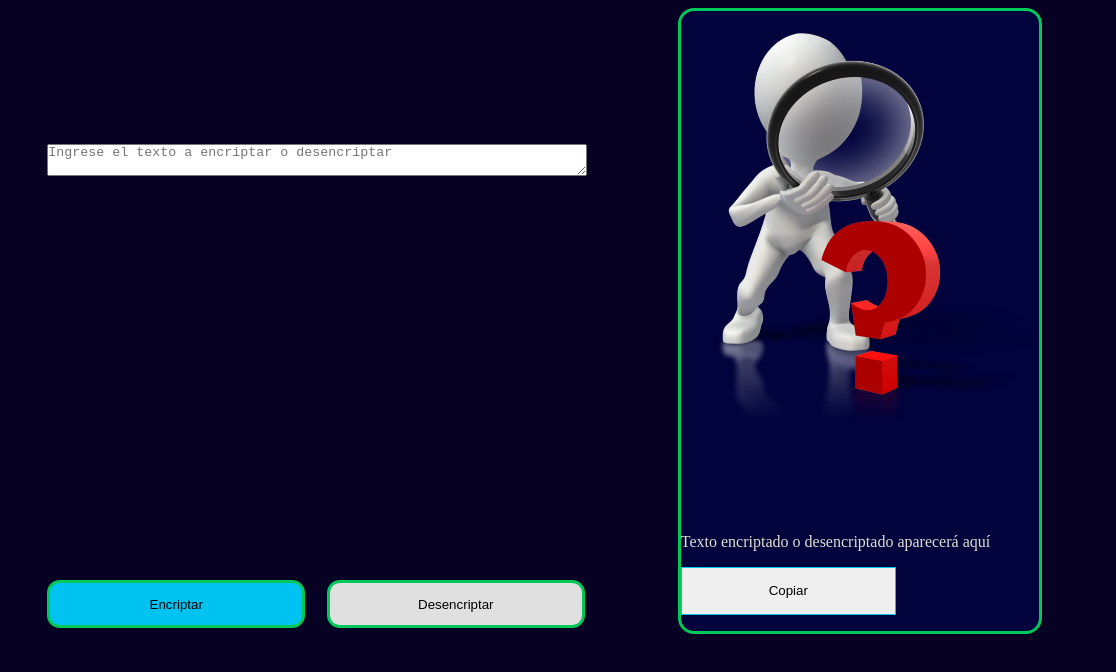
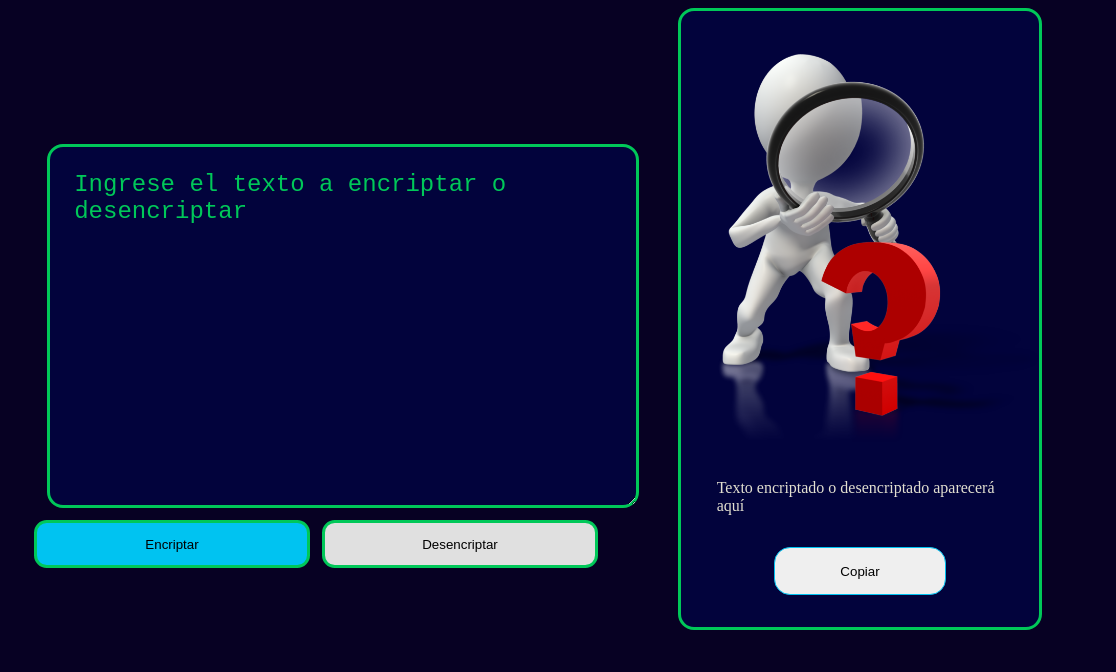
Before and after one commit to JCGIRALDOGIRALDO/TextEncryptor, a website: page index.html in a window 1280 px wide. Shown: the full height of the page, 164-1280 px from the left. Drawn offline with Linux system fonts and the light colour scheme.

Commit message:
Le di diseño a los botones y al textarea de la web

```diff
--- a/assets/src/scss/base/reset.scss
+++ b/assets/src/scss/base/reset.scss
@@ -12,5 +12,5 @@ body {
   display: flex;
   flex-direction: row;
   width: 100%;
-  height: 100%;
+  height: 38.5rem;
 }
--- a/assets/src/scss/layout/aside.scss
+++ b/assets/src/scss/layout/aside.scss
@@ -14,7 +14,6 @@
     margin: 2.5rem auto;
     height: 100%;
     border-radius: 1rem;
-
     -webkit-border-radius: 1rem;
     -moz-border-radius: 1rem;
     -ms-border-radius: 1rem;
@@ -27,6 +26,10 @@
     -ms-border-radius: 1rem;
     -o-border-radius: 1rem;
     background-color: $background-dark;
+    display: flex;
+    flex-direction: column;
+    justify-content: center;
+    align-items: center;
   }
   // Estilos para para el contenedor de la imagen
   &__image-article {
@@ -44,27 +47,39 @@
   &__image {
     max-width: 100%;
     height: 7rem auto;
-    display: block;
-    margin: auto;
+    display: flex;
+    flex-direction: column;
+    justify-content: center;
+    align-items: center;
+    margin: 2rem auto;
   }
 
   // Estilos para el subcontenedor del texto y boton
   &__text-article {
-    width: 100%;
-    margin-top: 7rem;
+    width: 80%;
+    margin: 0 auto;
+    display: flex;
+    flex-direction: column;
+    align-items: center;
+    justify-content: center;
   }
 
   // Estilo del texto
   &__encrypted-text {
+    margin-top: 1rem;
     color: $text-color-primary;
   }
 
   // Estilos del boton
   &__copy-button {
     width: 60%;
-    margin: 1rem auto;
-
+    margin: 2rem auto;
     height: 3rem;
     border: 0.1rem solid #00c3f1;
+    border-radius: 1rem;
+    -webkit-border-radius: 1rem;
+    -moz-border-radius: 1rem;
+    -ms-border-radius: 1rem;
+    -o-border-radius: 1rem;
   }
 }
--- a/assets/src/scss/layout/main.scss
+++ b/assets/src/scss/layout/main.scss
@@ -14,36 +14,56 @@
   // Estilos de subcontenedor del main
   &__input-section {
     width: 100%;
-    height: 90%;
+    height: 100%;
     margin: 2rem 1rem 1rem 6rem;
     display: flex;
     flex-direction: column;
+    justify-content: end;
+    align-items: center;
   }
 
   // Estilos generales del contenedor del textarea
   &__text-input-article {
     width: 70%;
     margin: 0 auto;
+    height: 100%;
   }
 
   // Estilos del textarea
   &__text-input {
     width: 100%;
+    height: 90%;
+    background-color: $background-dark;
+    border: 0.2rem solid $accent-color;
+    border-radius: 1rem;
+    -webkit-border-radius: 1rem;
+    -moz-border-radius: 1rem;
+    -ms-border-radius: 1rem;
+    -o-border-radius: 1rem;
+    color: $accent-color;
+    padding: 1.5rem;
+    font-size: 1.5rem;
+    &::placeholder {
+      color: $accent-color;
+    }
   }
 
   // Estilos del subcontenedor de los botones
   &__button-article {
-    width: 70%;
-    margin: 25rem auto;
+    width: 75%;
+    margin: 1.5rem auto;
     display: flex;
     flex-direction: row;
-    justify-content: space-between;
+
+    align-items: center;
+    align-content: center;
   }
 
   // Estilos del los 2 botones
   &__button {
     width: 48%;
     height: 3rem;
+    margin: 0.5rem auto;
     border: 0.2rem solid $accent-color;
     border-radius: 0.8rem;
     -webkit-border-radius: 0.8rem;
```
Also changed, not shown: assets/css/styles.css.
